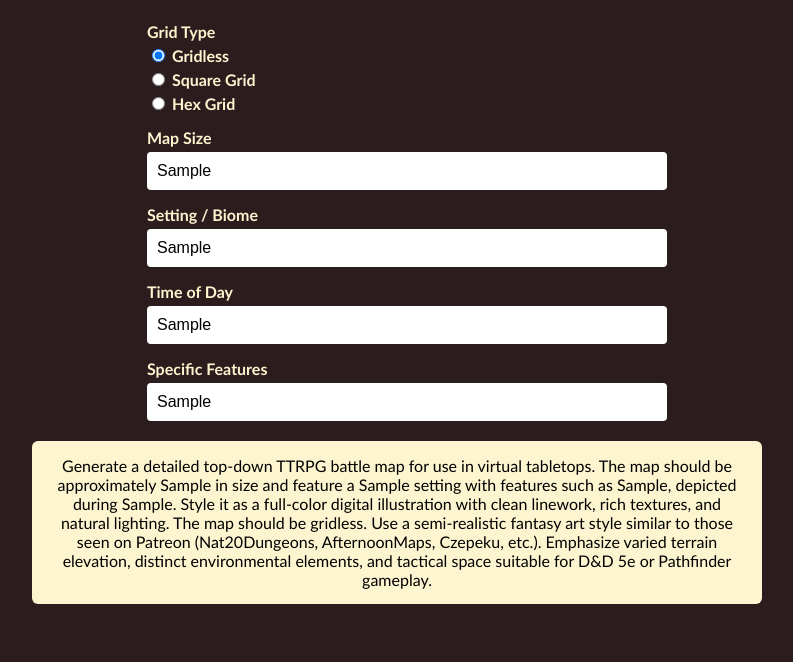
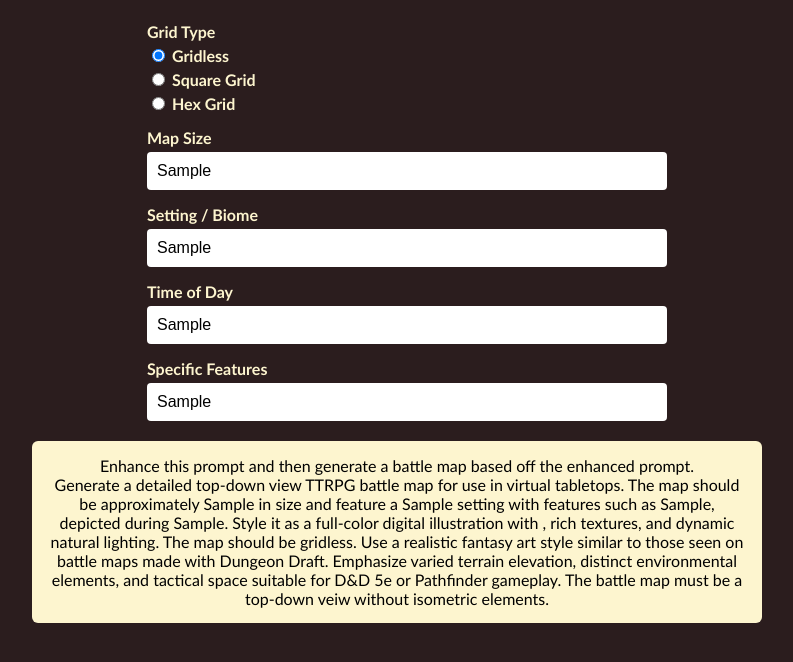
Before and after one commit to Estabondotcom/Battle-map-maker-, a plain HTML site: page index.html in a window 1280 px wide. Both pictures are taken after typing "Sample", "Sample", "Sample", "Sample" into the empty fields and a click on the button "Generate Prompt". Shown: the part 130-792 px from the top of the page, without its empty margins (243-1036 px from the left). Drawn offline with Linux system fonts and the light colour scheme.

Commit message:
Update index.html

```diff
--- a/index.html
+++ b/index.html
@@ -114,7 +114,8 @@
         }
       }
 
-      const prompt = `Generate a detailed top-down TTRPG battle map for use in virtual tabletops. The map should be approximately ${mapsize} in size and feature a ${biome} setting with features such as ${features}, depicted during ${timeofday}. Style it as a full-color digital illustration with clean linework, rich textures, and natural lighting. The map should ${gridType}. Use a semi-realistic fantasy art style similar to those seen on Patreon (Nat20Dungeons, AfternoonMaps, Czepeku, etc.). Emphasize varied terrain elevation, distinct environmental elements, and tactical space suitable for D&D 5e or Pathfinder gameplay.`;
+      const prompt = `Enhance this prompt and then generate a battle map based off the enhanced prompt.
+      Generate a detailed top-down view TTRPG battle map for use in virtual tabletops. The map should be approximately ${mapsize} in size and feature a ${biome} setting with features such as ${features}, depicted during ${timeofday}. Style it as a full-color digital illustration with , rich textures, and dynamic natural lighting. The map should ${gridType}. Use a realistic fantasy art style similar to those seen on battle maps made with Dungeon Draft. Emphasize varied terrain elevation, distinct environmental elements, and tactical space suitable for D&D 5e or Pathfinder gameplay. The battle map must be a top-down veiw without isometric elements.`;
 
       document.getElementById('prompt-output').innerText = prompt;
     }
```
